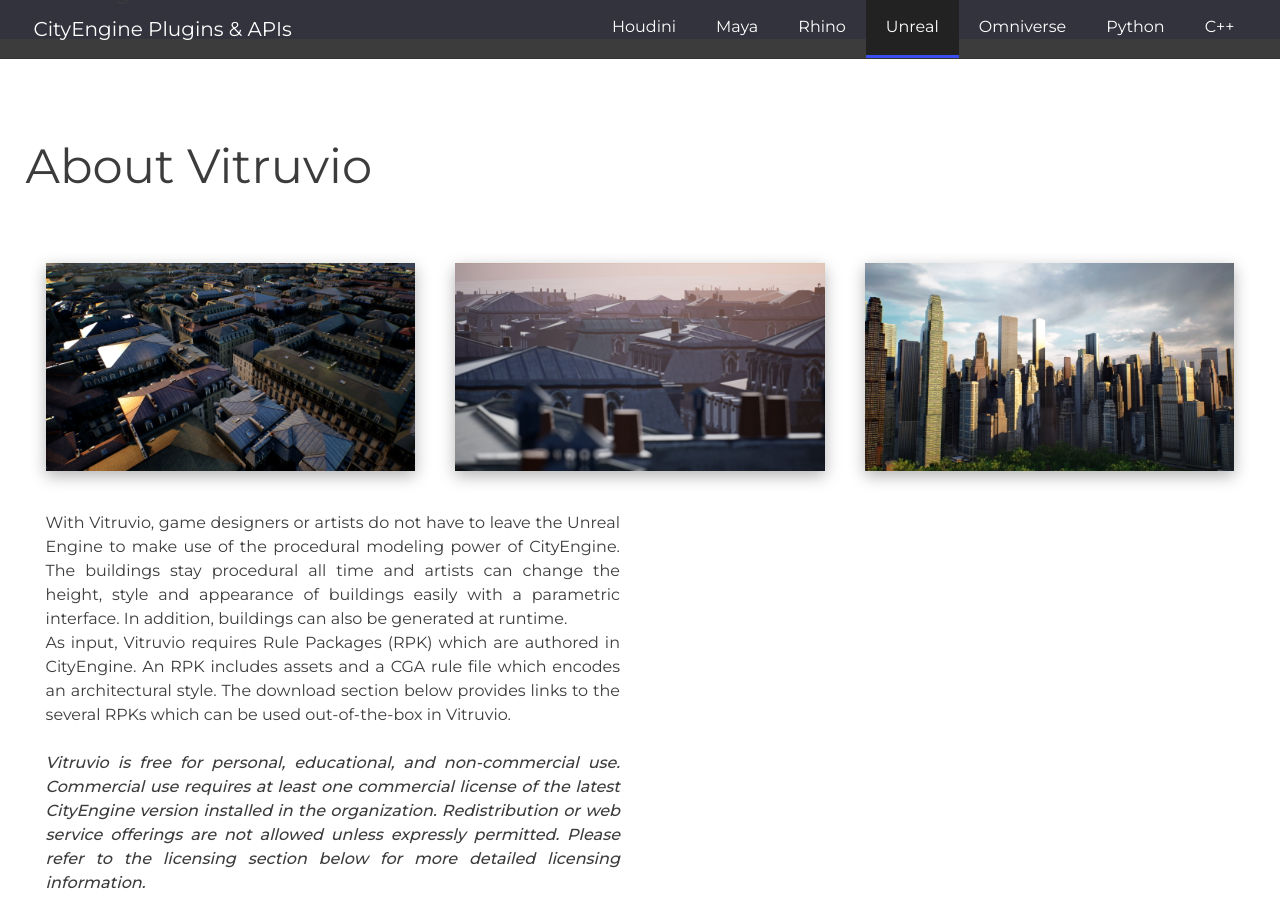
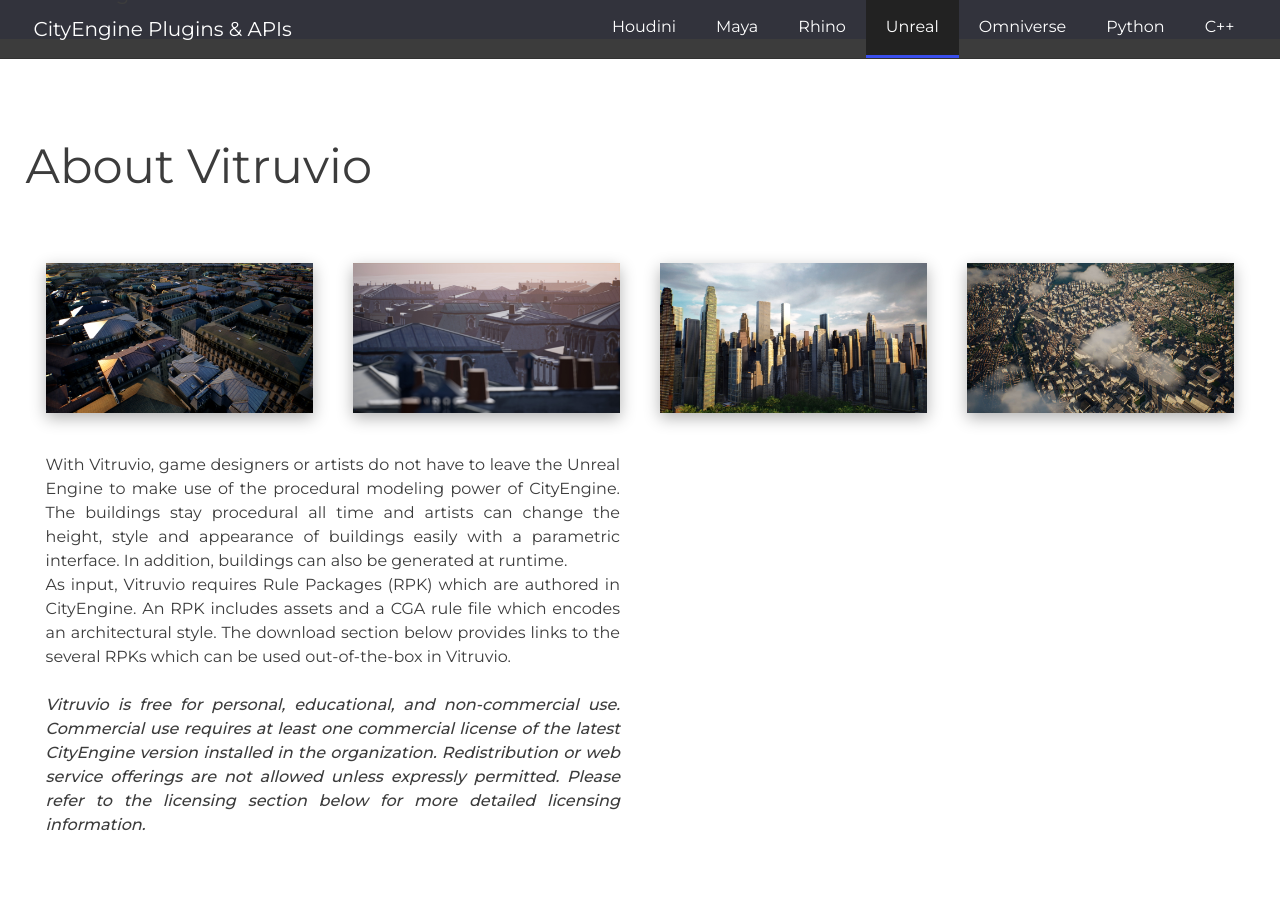
Before and after one commit to Esri/cityengine, a Jekyll site: the page built from _plugins/vitruvio.md, in a window 1280 px wide and 900 px high, scrolled down 970 px. Built offline with Jekyll 4.4.1, drawn with Linux system fonts in a browser that asks for light colours.

Commit message:
Add new gallery image

```diff
--- a/_plugins/vitruvio.md
+++ b/_plugins/vitruvio.md
@@ -24,6 +24,7 @@ gallery:
 - image: vitruvio_gallery_1.jpg
 - image: vitruvio_gallery_2.jpg
 - image: vitruvio_gallery_3.jpg
+- image: vitruvio_gallery_4.jpg
 
 introduction: With Vitruvio, game designers or artists do not have to leave the Unreal Engine to make use of the procedural modeling power of CityEngine. The buildings stay procedural all time and artists can change the height, style and appearance of buildings easily with a parametric interface. In addition, buildings can also be generated at runtime.<br/>As input, Vitruvio requires Rule Packages (RPK) which are authored in CityEngine. An RPK includes assets and a CGA rule file which encodes an architectural style. The download section below provides links to the several RPKs which can be used out-of-the-box in Vitruvio. <br/><br/><strong><i>Vitruvio is free for personal, educational, and non-commercial use. Commercial use requires at least one commercial license of the latest CityEngine version installed in the organization. Redistribution or web service offerings are not allowed unless expressly permitted. Please refer to the licensing section below for more detailed licensing information.</strong></i>
 
```
Also changed, not shown: assets/img/vitruvio_gallery_4.jpg (added).
